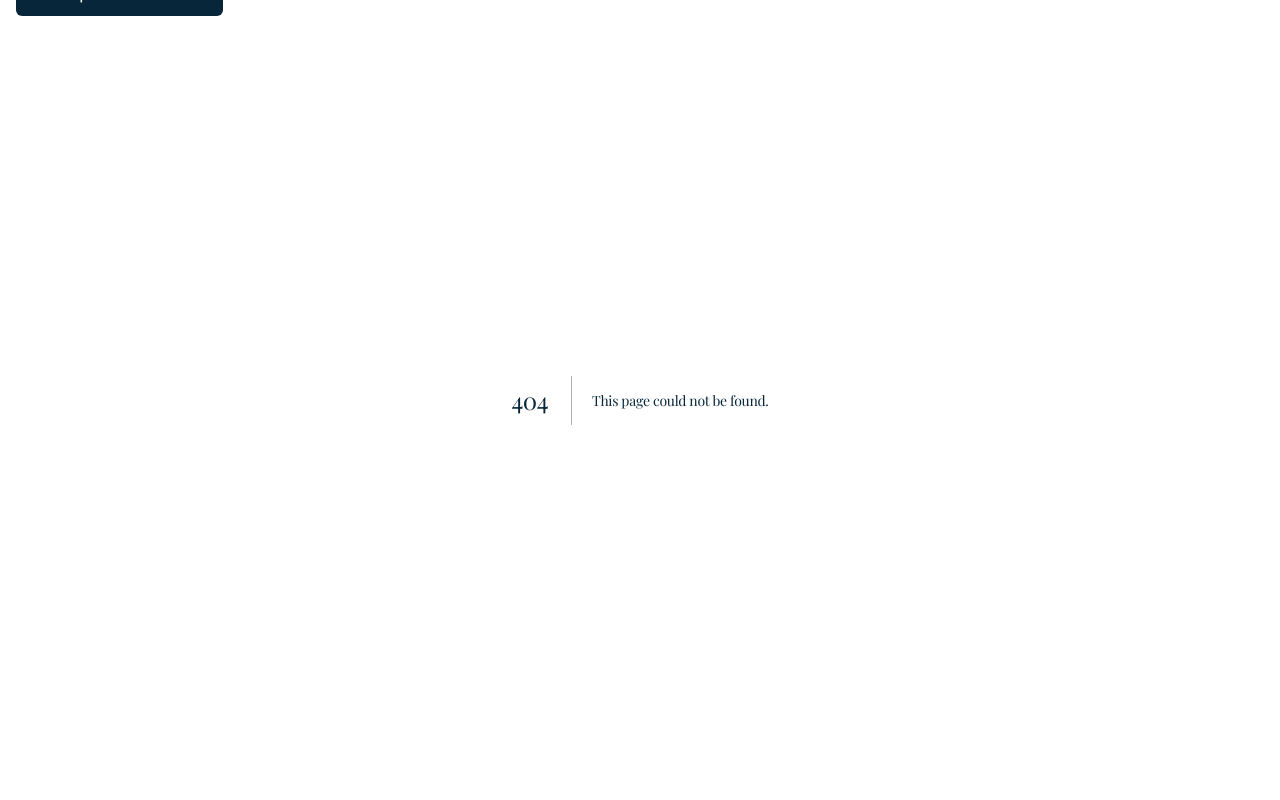
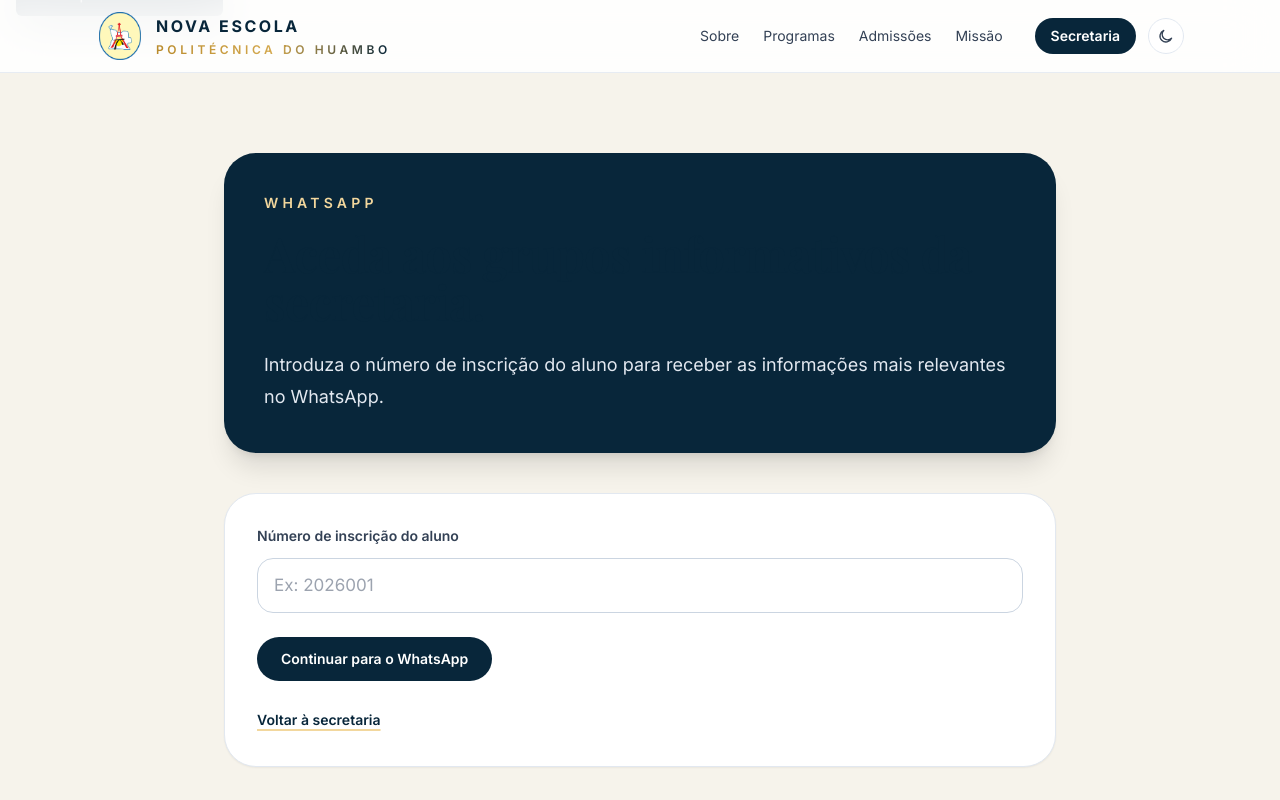
Before and after one commit to luistchitue-boop/nova-escola-politecnica-do-huambo-website, a Next.js app: page /secretaria/whatsapp in a window 1280 px wide. Before the commit this address had no page. Shown: the top 800 px of the page. Built offline with nearby package versions, Linux system fonts and the light colour scheme.

Commit message:
feat: add WhatsApp page and update services in Secretaria component

```diff
--- a/pages/secretaria.js
+++ b/pages/secretaria.js
@@ -1,12 +1,15 @@
 import Head from 'next/head'
 import Link from 'next/link'
+import { FaWhatsapp } from 'react-icons/fa'
 import Header from '../components/Header'
 import Footer from '../components/Footer'
 
 const services = [
   {
-    title: 'Atendimento ao aluno',
-    description: 'Consultas de horário, faltas, declarações e acompanhamento escolar.',
+    title: 'Aceder grupos informativos no WhatsApp',
+    description: 'Entre em contacto com a secretaria e receba atualizações importantes sobre o aluno.',
+    href: '/secretaria/whatsapp',
+    icon: <FaWhatsapp className="h-6 w-6" />,
   },
   {
     title: 'Suporte aos pais',
@@ -40,8 +43,18 @@ export default function SecretariaPage() {
         <div className="mt-10 grid gap-6 lg:grid-cols-3">
           {services.map((service) => (
             <div key={service.title} className="rounded-[1.5rem] border border-slate-200 bg-white p-8 shadow-sm">
+              {service.icon ? (
+                <div className="mb-4 flex h-12 w-12 items-center justify-center rounded-full bg-[#f8f4ea] text-[#25D366]">
+                  {service.icon}
+                </div>
+              ) : null}
               <h2 className="text-2xl font-semibold text-slate-900">{service.title}</h2>
               <p className="mt-3 text-sm leading-7 text-slate-600">{service.description}</p>
+              {service.href ? (
+                <Link href={service.href} className="mt-5 inline-flex rounded-full bg-[#08263a] px-5 py-2.5 text-sm font-semibold text-white transition hover:bg-[#0d3550]">
+                  Aceder
+                </Link>
+              ) : null}
             </div>
           ))}
         </div>
--- /dev/null
+++ b/pages/secretaria/whatsapp.js
@@ -0,0 +1,56 @@
+import Head from 'next/head'
+import Link from 'next/link'
+import Header from '../../components/Header'
+import Footer from '../../components/Footer'
+
+export default function WhatsAppPage() {
+  return (
+    <div className="min-h-screen bg-[#f6f3eb] text-slate-800">
+      <Head>
+        <title>WhatsApp — Secretaria</title>
+        <meta name="description" content="Aceda aos grupos informativos da secretaria por WhatsApp." />
+      </Head>
+
+      <Header />
+
+      <main className="mx-auto max-w-4xl px-6 py-20 lg:px-8">
+        <div className="rounded-[2rem] bg-[#08263a] p-10 text-white shadow-xl">
+          <p className="text-sm font-semibold uppercase tracking-[0.3em] text-[#f2d79d]">WhatsApp</p>
+          <h1 className="mt-4 text-4xl font-semibold sm:text-5xl">Aceda aos grupos informativos da secretaria.</h1>
+          <p className="mt-6 text-lg leading-8 text-slate-200">
+            Introduza o número de inscrição do aluno para receber as informações mais relevantes no WhatsApp.
+          </p>
+        </div>
+
+        <div className="mt-10 rounded-[2rem] border border-slate-200 bg-white p-8 shadow-sm">
+          <form className="space-y-6">
+            <div>
+              <label htmlFor="inscricao" className="block text-sm font-semibold text-slate-700">
+                Número de inscrição do aluno
+              </label>
+              <input
+                id="inscricao"
+                name="inscricao"
+                type="text"
+                placeholder="Ex: 2026001"
+                className="mt-3 w-full rounded-2xl border border-slate-300 px-4 py-3 text-slate-800 outline-none ring-0 focus:border-[#b98b2d]"
+              />
+            </div>
+
+            <button type="submit" className="rounded-full bg-[#08263a] px-6 py-3 text-sm font-semibold text-white transition hover:bg-[#0d3550]">
+              Continuar para o WhatsApp
+            </button>
+          </form>
+
+          <div className="mt-6">
+            <Link href="/secretaria" className="text-sm font-semibold text-[#08263a] underline decoration-[#f2d79d] decoration-2 underline-offset-4">
+              Voltar à secretaria
+            </Link>
+          </div>
+        </div>
+      </main>
+
+      <Footer />
+    </div>
+  )
+}
```
